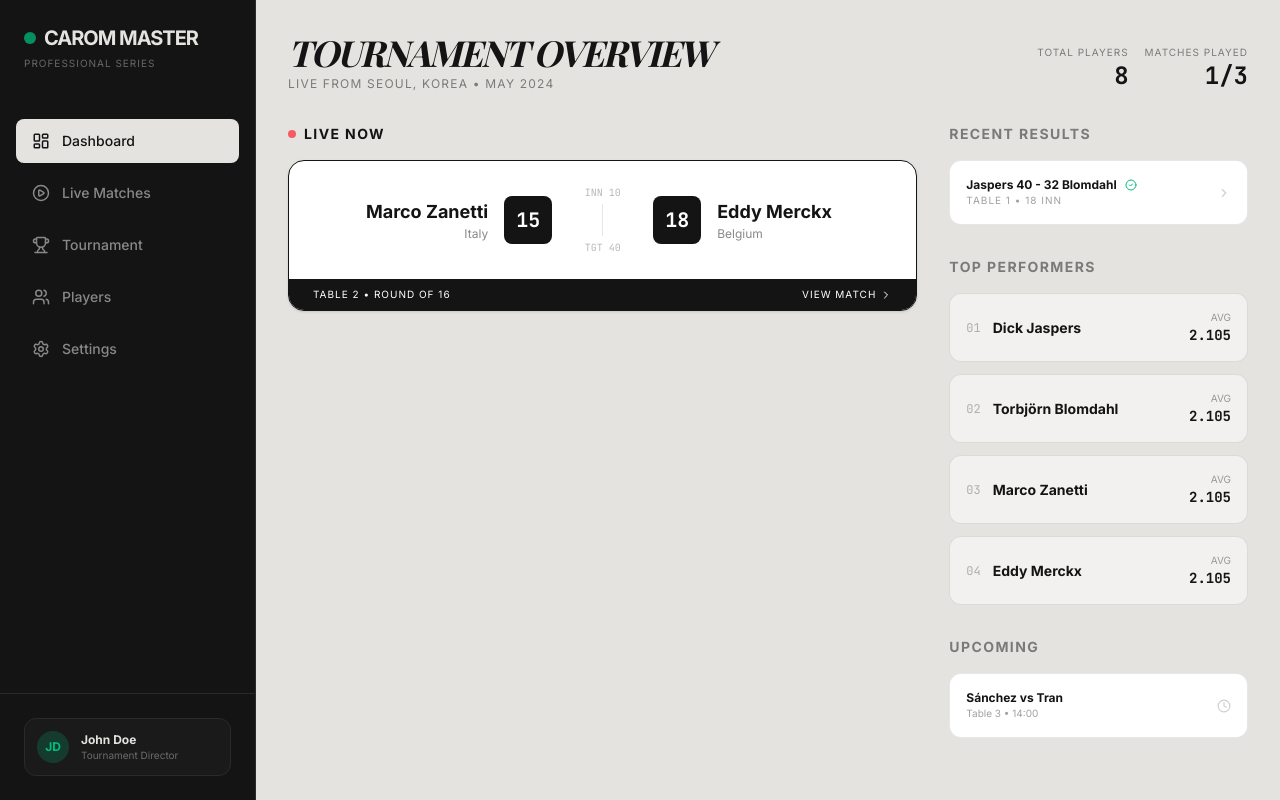
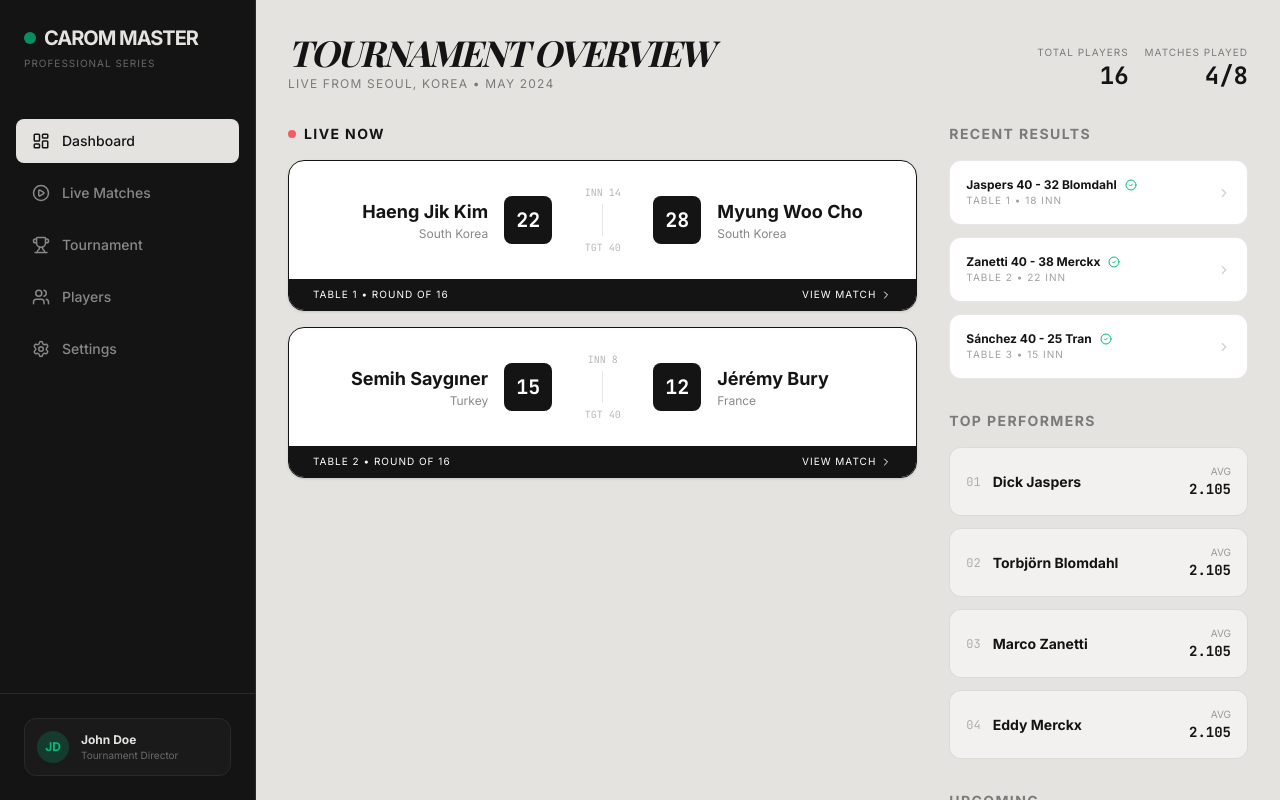
Before and after one commit to ventwickler/carom-master, a React (Vite) app: page / in a window 1280 px wide. Built offline with nearby package versions, Linux system fonts and the light colour scheme; a web font is replaced by a local one.

Commit message:
feat: Add more mock players and matches
Includes additional player data and several completed matches to enhance testing scenarios for the Carom Master tournament management system. This expands the dataset for more comprehensive UI and logic verification.

```diff
--- a/src/mockData.ts
+++ b/src/mockData.ts
@@ -9,6 +9,14 @@ export const MOCK_PLAYERS: Player[] = [
   { id: '6', name: 'Quyet Chien Tran', country: 'Vietnam', ranking: 6 },
   { id: '7', name: 'Sameh Sidhom', country: 'Egypt', ranking: 7 },
   { id: '8', name: 'Tayfun Taşdemir', country: 'Turkey', ranking: 8 },
+  { id: '9', name: 'Haeng Jik Kim', country: 'South Korea', ranking: 9 },
+  { id: '10', name: 'Myung Woo Cho', country: 'South Korea', ranking: 10 },
+  { id: '11', name: 'Semih Saygıner', country: 'Turkey', ranking: 11 },
+  { id: '12', name: 'Jérémy Bury', country: 'France', ranking: 12 },
+  { id: '13', name: 'Martin Horn', country: 'Germany', ranking: 13 },
+  { id: '14', name: 'Jung Han Heo', country: 'South Korea', ranking: 14 },
+  { id: '15', name: 'Nikos Polychronopoulos', country: 'Greece', ranking: 15 },
+  { id: '16', name: 'Ruben Legazpi', country: 'Spain', ranking: 16 },
 ];
 
 export const MOCK_MATCHES: Match[] = [
@@ -30,20 +38,76 @@ export const MOCK_MATCHES: Match[] = [
     id: 'm2',
     player1Id: '3',
     player2Id: '4',
+    player1Score: 40,
+    player2Score: 38,
+    innings: 22,
+    status: 'completed',
+    startTime: '2024-05-20T10:00:00Z',
+    tableNumber: 2,
+    targetPoints: 40,
+    highRun1: 9,
+    highRun2: 11,
+  },
+  {
+    id: 'm3',
+    player1Id: '5',
+    player2Id: '6',
+    player1Score: 40,
+    player2Score: 25,
+    innings: 15,
+    status: 'completed',
+    startTime: '2024-05-20T10:00:00Z',
+    tableNumber: 3,
+    targetPoints: 40,
+    highRun1: 14,
+    highRun2: 6,
+  },
+  {
+    id: 'm4',
+    player1Id: '7',
+    player2Id: '8',
+    player1Score: 40,
+    player2Score: 39,
+    innings: 28,
+    status: 'completed',
+    startTime: '2024-05-20T10:00:00Z',
+    tableNumber: 4,
+    targetPoints: 40,
+    highRun1: 8,
+    highRun2: 8,
+  },
+  {
+    id: 'm5',
+    player1Id: '9',
+    player2Id: '10',
+    player1Score: 22,
+    player2Score: 28,
+    innings: 14,
+    status: 'live',
+    startTime: '2024-05-20T12:00:00Z',
+    tableNumber: 1,
+    targetPoints: 40,
+    highRun1: 6,
+    highRun2: 9,
+  },
+  {
+    id: 'm6',
+    player1Id: '11',
+    player2Id: '12',
     player1Score: 15,
-    player2Score: 18,
-    innings: 10,
+    player2Score: 12,
+    innings: 8,
     status: 'live',
     startTime: '2024-05-20T12:00:00Z',
     tableNumber: 2,
     targetPoints: 40,
     highRun1: 5,
-    highRun2: 6,
+    highRun2: 4,
   },
   {
-    id: 'm3',
-    player1Id: '5',
-    player2Id: '6',
+    id: 'm7',
+    player1Id: '13',
+    player2Id: '14',
     player1Score: 0,
     player2Score: 0,
     innings: 0,
@@ -54,4 +118,18 @@ export const MOCK_MATCHES: Match[] = [
     highRun1: 0,
     highRun2: 0,
   },
+  {
+    id: 'm8',
+    player1Id: '15',
+    player2Id: '16',
+    player1Score: 0,
+    player2Score: 0,
+    innings: 0,
+    status: 'upcoming',
+    startTime: '2024-05-20T14:00:00Z',
+    tableNumber: 4,
+    targetPoints: 40,
+    highRun1: 0,
+    highRun2: 0,
+  },
 ];
```
